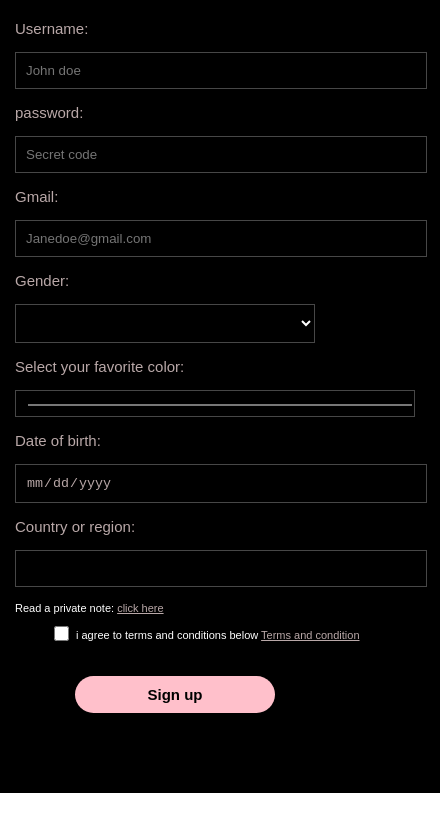
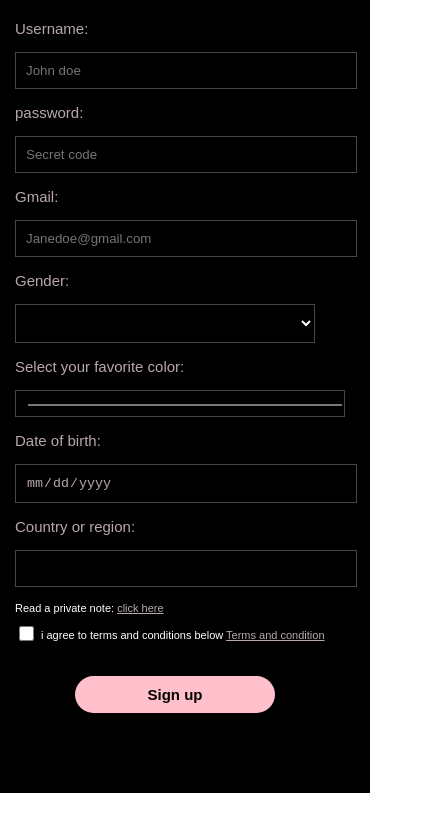
Before and after one commit to collinswebdev/signup-, a plain HTML site: page index.html in a window 390 px wide. Shown: the part 69-882 px from the top of the page, 440 px wide, since content can reach past the window. Drawn offline with Linux system fonts and the light colour scheme.

Commit message:
Refactor CSS styles for layout and responsiveness

```diff
--- a/style.css
+++ b/style.css
@@ -4,7 +4,7 @@ html {
 body {
   display: flex;
   justify-content: center;
-   flex-direction: column;
+  align-items: center;
   gap: 20px;
   margin: 0px 0px;
 }
```
